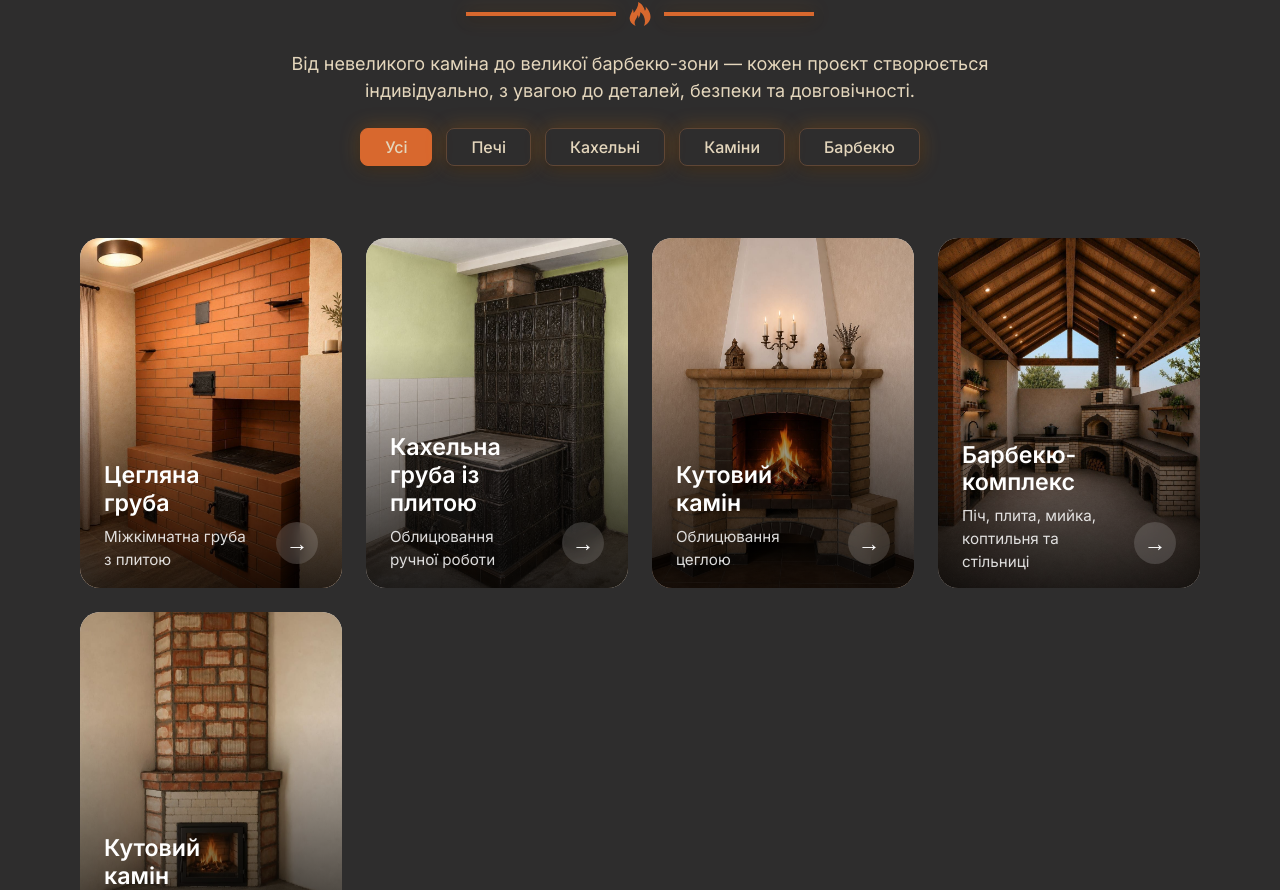
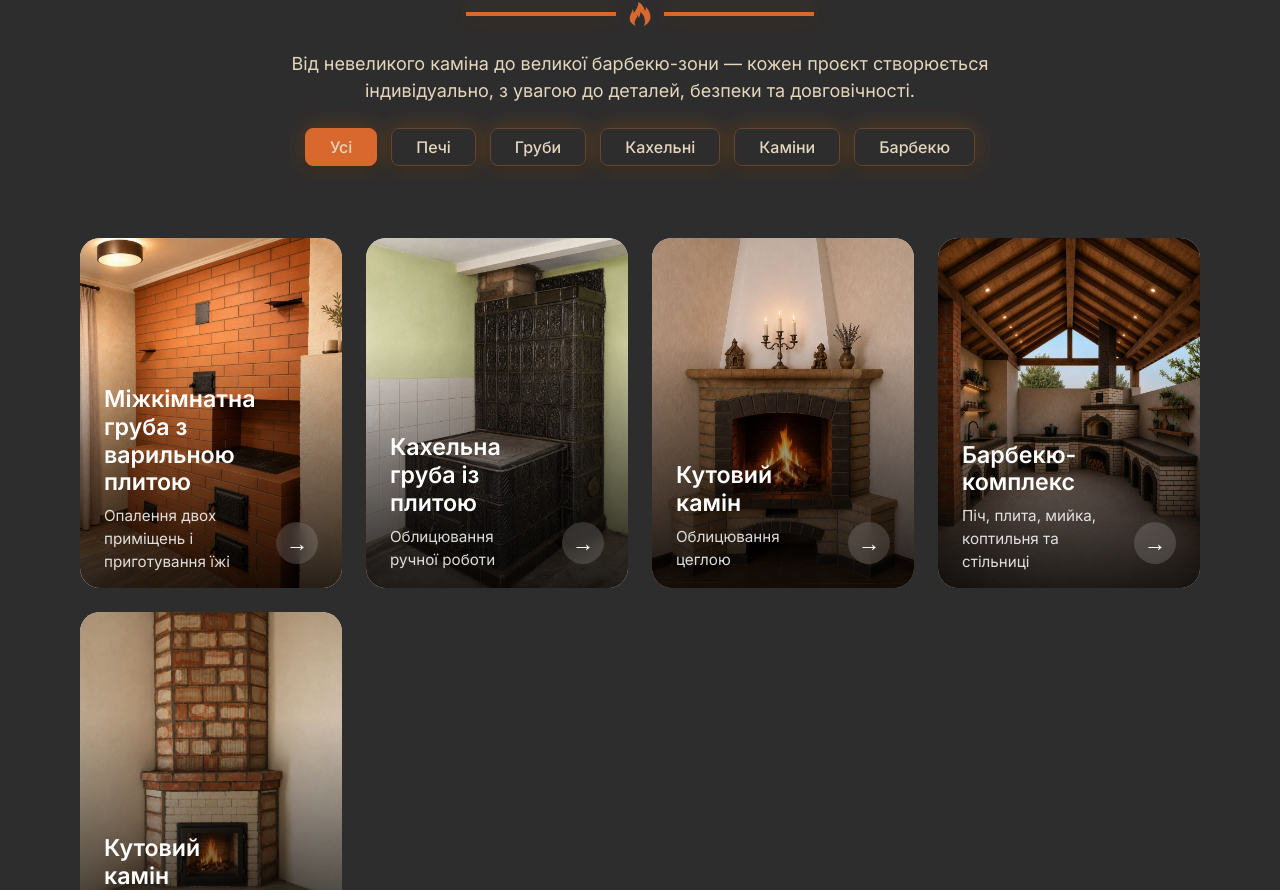
Before and after one commit to lkarm67/warmtouch, a Next.js app: page / in a window 1280 px wide. Shown: the part 3117-4007 px from the top of the page. Built offline with nearby package versions, Linux system fonts and the light colour scheme.

Commit message:
fix Potfolio.tsx, PortfolioFilter.tsx, PortfolioData.ts, add folder lib/

```diff
--- a/components/Portfolio/Portfolio.tsx
+++ b/components/Portfolio/Portfolio.tsx
@@ -12,7 +12,9 @@ export default function Portfolio () {
 const filteredWorks =
   activeCategory === 'Усі'
     ? works
-    : works.filter(work => work.category === activeCategory);
+    : works.filter(work =>
+        work.categories.includes(activeCategory)
+    );
 
 
     return(
@@ -30,7 +32,7 @@ const filteredWorks =
                  та довговічності.
             </p>
 
-             {/* Тут буде фільтр */}
+             {/* Фільтр */}
             <div className={css.filter}>
                 <PortfolioFilter
                     activeCategory={activeCategory}
@@ -38,7 +40,7 @@ const filteredWorks =
     />
             </div>
 
-            {/* Тут буде галерея */}
+            {/* Галерея */}
             <div className={css.grid}>
                 {filteredWorks.map(work => (
                     <PortfolioCard
--- a/components/Portfolio/PortfolioFilter.tsx
+++ b/components/Portfolio/PortfolioFilter.tsx
@@ -9,7 +9,9 @@ interface Props {
 export default function PortfolioFilter({ activeCategory, setActiveCategory }: Props) {
     const categories = [
         'Усі',
-        ...new Set(works.map(work => work.category))
+        ...new Set(
+            works.flatMap(work => work.categories)
+        )
     ];
 
     return (
--- a/components/Portfolio/portfolioData.ts
+++ b/components/Portfolio/portfolioData.ts
@@ -1,18 +1,38 @@
 export interface Work {
-    id: number;
-    title: string;
-    subtitle: string;
-    category: string;
-    cover: string;
-    images: string[];
+  id: number;
+  title: string;
+  subtitle: string;
+
+  categories: string[];
+
+  features?: string[];
+
+  description?: string;
+
+  cover: string;
+  images: string[];
 }
 
 export const works: Work[] = [
   {
     id: 1,
-    title: 'Цегляна груба',
-    subtitle: 'Міжкімнатна груба з плитою',
-    category: 'Печі',
+    title: 'Міжкімнатна груба з варильною плитою',
+    subtitle: 'Опалення двох приміщень і приготування їжі',
+
+    categories: [
+      'Печі',
+      'Груби'
+    ],
+
+    features: [
+      'Міжкімнатна',
+      'Варильна плита',
+      'Теплоакумулююча'
+    ],
+
+    description:
+      'Цегляна міжкімнатна груба з чавунною варильною плитою. Призначена для ефективного опалення суміжних приміщень та щоденного приготування їжі. Чавунна плита зі знімними кільцями дозволяє використовувати посуд різного діаметра, зокрема казан.',
+
     cover: '/images/portfolio/pich/gruba_plita_3.jpg',
     images: [
       '/images/portfolio/pich/gruba_plita_3.jpg'
@@ -22,7 +42,11 @@ export const works: Work[] = [
     id: 2,
     title: 'Кахельна груба із плитою',
     subtitle: 'Облицювання ручної роботи',
-    category: 'Кахельні',
+    categories: [
+      'Печі',
+      'Груби',
+      'Кахельні'
+    ],
     cover: '/images/portfolio/kahelna/kahelna_pich_1a.jpg',
     images: [
       '/images/portfolio/kahelna/kahelna_pich_1a.jpg',
@@ -33,7 +57,7 @@ export const works: Work[] = [
     id: 3,
     title: 'Кутовий камін',
     subtitle: 'Облицювання цеглою',
-    category: 'Каміни',
+    categories: ['Каміни'],
     cover: '/images/portfolio/kamin/kamin_6.jpg',
     images: ['/images/portfolio/kamin/kamin_6.jpg'],
   },
@@ -41,7 +65,7 @@ export const works: Work[] = [
     id: 4,
     title: 'Барбекю-комплекс',
     subtitle: 'Піч, плита, мийка, коптильня та стільниці',
-    category: 'Барбекю',
+    categories: ['Барбекю'],
     cover: '/images/portfolio/barbecue/barbecue_8.jpg',
     images: ['/images/portfolio/barbecue/barbecue_8.jpg'],
   },
@@ -49,7 +73,7 @@ export const works: Work[] = [
     id: 5,
     title: 'Кутовий камін',
     subtitle: 'Облицювання ручної роботи',
-    category: 'Каміни',
+    categories: ['Каміни'],
     cover: '/images/portfolio/kamin/kamin_1a.jpg',
     images: [
       '/images/portfolio/kamin/kamin_1a.jpg',
```
Also changed, not shown: lib/config/portfolio.ts (added, +46 -0 lines).
